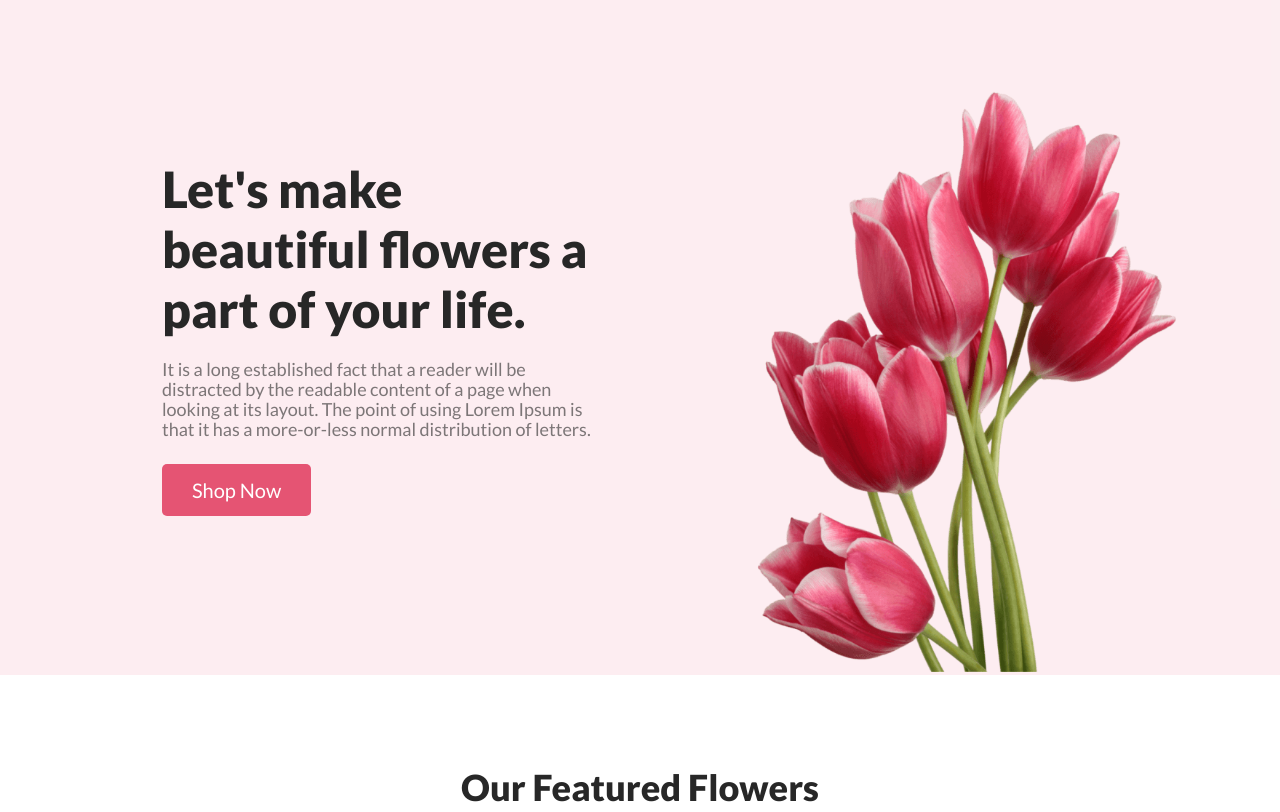
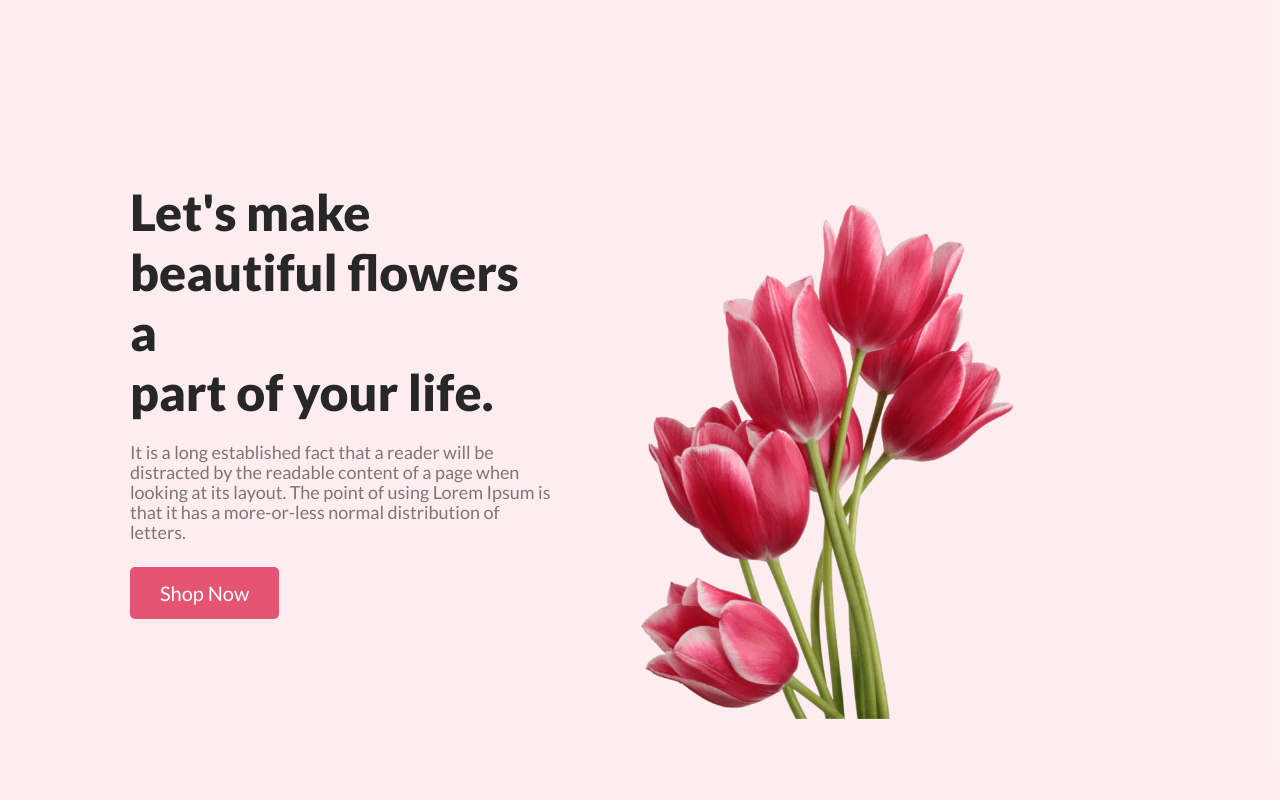
Before and after one commit to kauser-hossain/flower-shop-website, a plain HTML site: page index.html in a window 1280 px wide. Shown: the top 812 px of the page. Drawn offline with Linux system fonts and the light colour scheme.

Commit message:
some update

```diff
--- a/styles/style.css
+++ b/styles/style.css
@@ -22,7 +22,7 @@
 /* introduction banner design started */
 header {
   width: 100vw;
-  height: auto;
+  height: 100vh;
   background-color: #e554731a;
 }
 .introduction-banner-container {
@@ -49,11 +49,13 @@ header {
   margin: auto;
   margin-bottom: 25px;
 }
-.picture {
+header img {
   padding-top: 90px;
   padding-right: 50px;
-  width: 40vw;
-  max-height: 100vh;
+  width: 70%;
+  height:auto;
+  padding-bottom: 0;
+  margin-bottom: -35px;
 }
 /* introduction banner design compleate */
 /* featured flower section started */
@@ -216,8 +218,8 @@ header {
 .subscription-banner input[type="email"] {
   background-color: #ffffff;
   border: none;
-  padding: 12px 20px;
-  width: 700px;
+  padding: 16px 20px;
+  width: 600px;
   border-radius: 5px;
   margin-top: 15px;
   color: rgba(39, 39, 39, 0.6);
```
